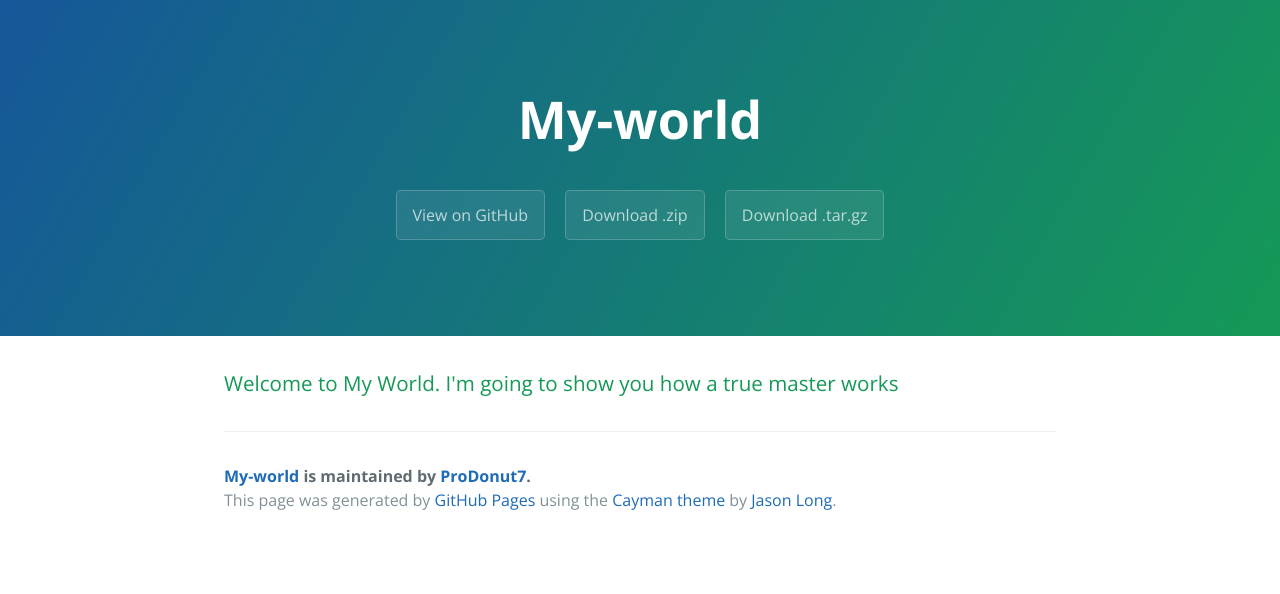
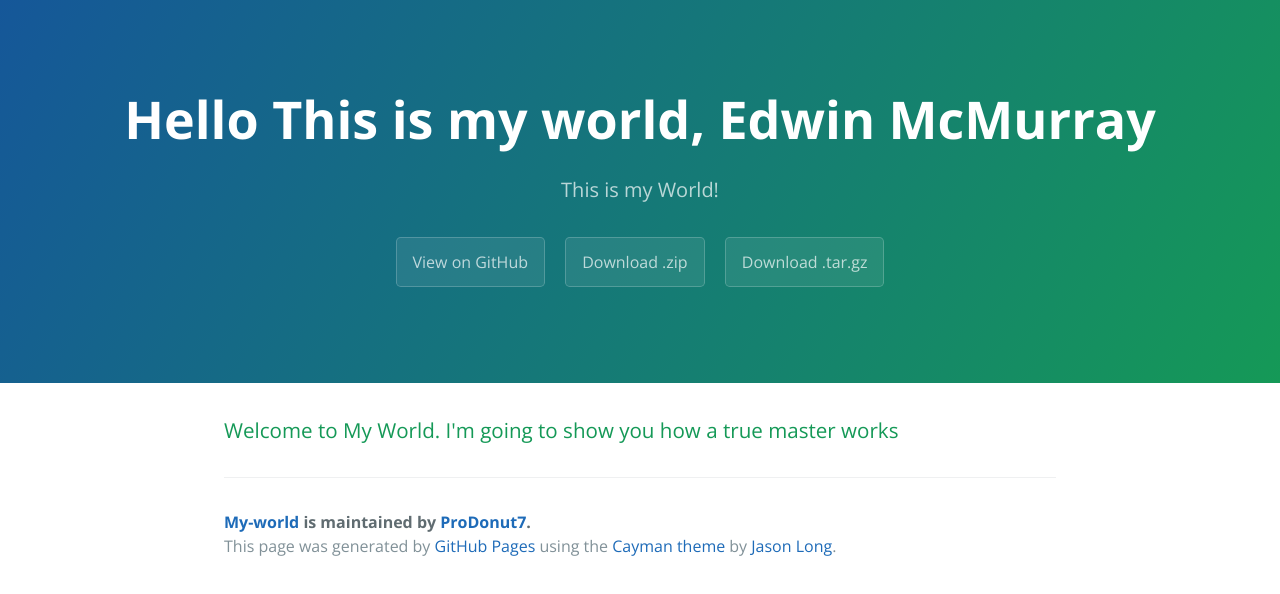
Before and after one commit to ProDonut7/My-World, a plain HTML site: page index.html in a window 1280 px wide. Drawn offline with nearby package versions, Linux system fonts and the light colour scheme.

Commit message:
Update index.html

```diff
--- a/index.html
+++ b/index.html
@@ -2,7 +2,7 @@
 <html lang="en-us">
   <head>
     <meta charset="UTF-8">
-    <title>My-world by ProDonut7</title>
+    <title>My-World by ProDonut7</title>
     <meta name="viewport" content="width=device-width, initial-scale=1">
     <link rel="stylesheet" type="text/css" href="stylesheets/normalize.css" media="screen">
     <link href='https://fonts.googleapis.com/css?family=Open+Sans:400,700' rel='stylesheet' type='text/css'>
@@ -11,8 +11,8 @@
   </head>
   <body>
     <section class="page-header">
-      <h1 class="project-name">My-world</h1>
-      <h2 class="project-tagline"></h2>
+      <h1 class="project-name">Hello This is my world, Edwin McMurray</h1>
+      <h2 class="project-tagline">This is my World!</h2>
       <a href="https://github.com/ProDonut7/My-World" class="btn">View on GitHub</a>
       <a href="https://github.com/ProDonut7/My-World/zipball/master" class="btn">Download .zip</a>
       <a href="https://github.com/ProDonut7/My-World/tarball/master" class="btn">Download .tar.gz</a>
```
